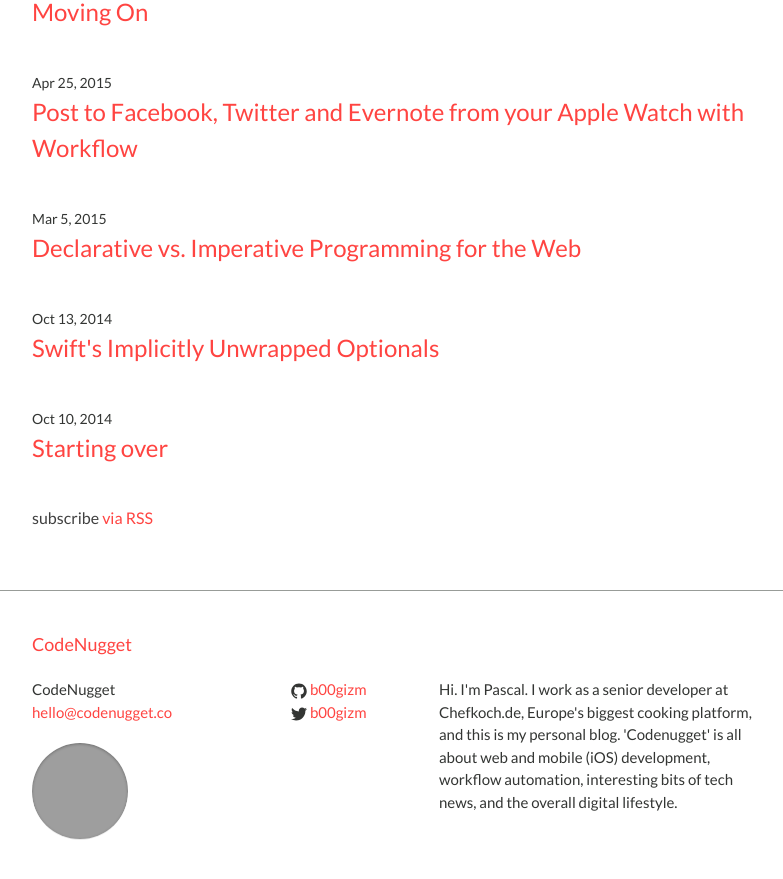
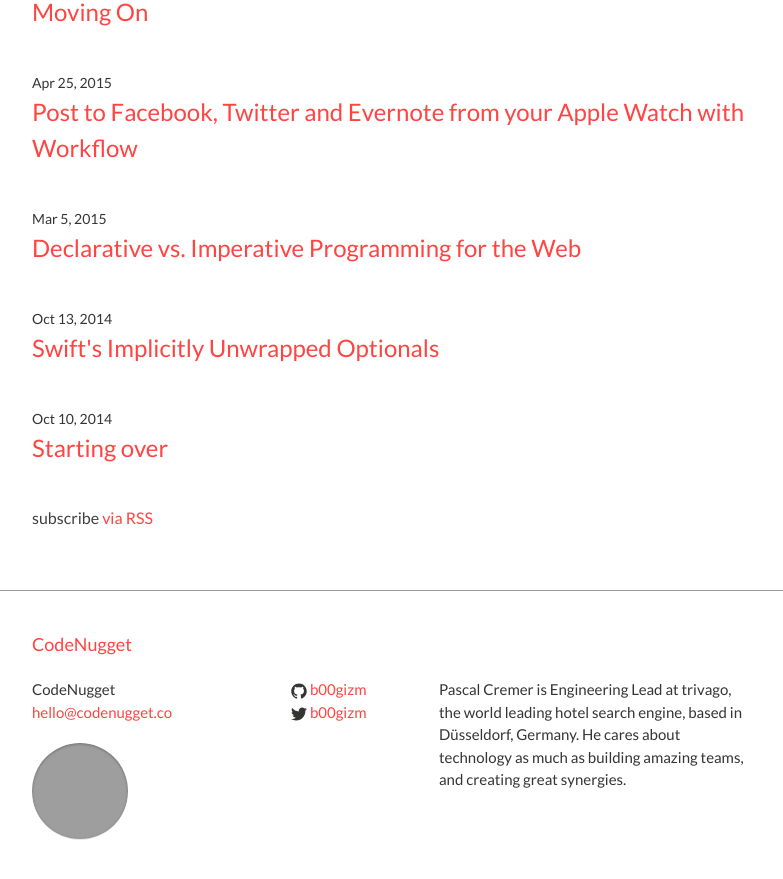
Before and after one commit to b00gizm/b00gizm.github.io, a Jekyll site: the page built from index.html, in a window 1280 px wide and 900 px high, scrolled down 892 px, cut to the strip 0-879 px from the top of the window. Shown: the whole strip, without its empty margins (248-1031 px from the left). Built offline with Jekyll 4.4.1, drawn with Linux system fonts in a browser that asks for light colours; grey boxes are pictures that could not be loaded.

Commit message:
Update personal info

```diff
--- a/_config.yml
+++ b/_config.yml
@@ -2,10 +2,7 @@
 title: CodeNugget
 keywords: "blog, tech, apple, mobile, dev, development, ios, web, nodejs, swift, objective-c, cocoa"
 description: > # this means to ignore newlines until "baseurl:"
-  Hi. I'm Pascal. I work as a senior developer at Chefkoch.de, Europe's biggest
-  cooking platform, and this is my personal blog. 'Codenugget' is all about web and
-  mobile (iOS) development, workflow automation, interesting bits of tech news,
-  and the overall digital lifestyle.
+  Pascal Cremer is Engineering Lead at trivago, the world leading hotel search engine, based in Düsseldorf, Germany. He cares about technology as much as building amazing teams, and creating great synergies.
 baseurl: "" # the subpath of your site, e.g. /blog/
 url: "http://codenugget.co" # the base hostname & protocol for your site
 email: hello@codenugget.co
```
